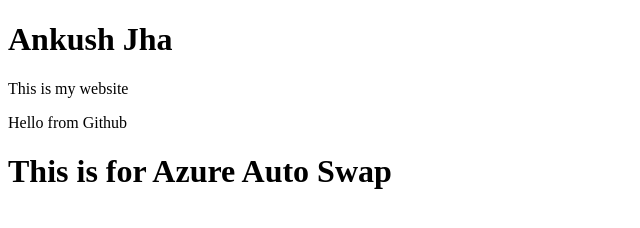
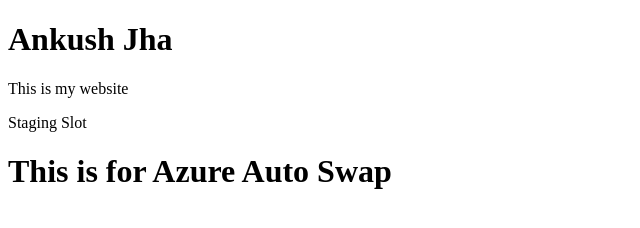
Before and after one commit to noroolz/70533, a plain HTML site: page index.html in a window 1280 px wide. Shown: the full height of the page, 0-640 px from the left. Drawn offline with Linux system fonts and the light colour scheme.

Commit message:
Update index.html

```diff
--- a/index.html
+++ b/index.html
@@ -7,7 +7,7 @@
 <div>
 <h1>Ankush Jha</h1>
 <p>This is my website</p>
-<p>Hello from Github</p>
+<p>Staging Slot</p>
 
 <h1>This is for Azure Auto Swap</h1>
 </div>
```
